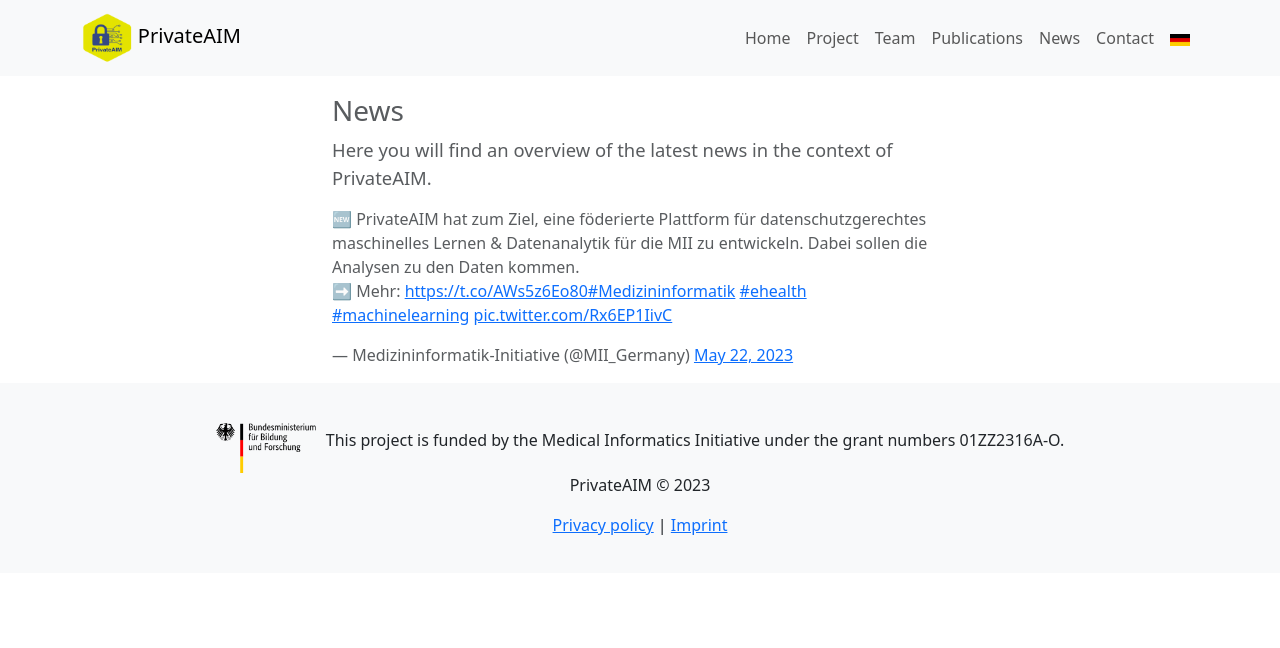
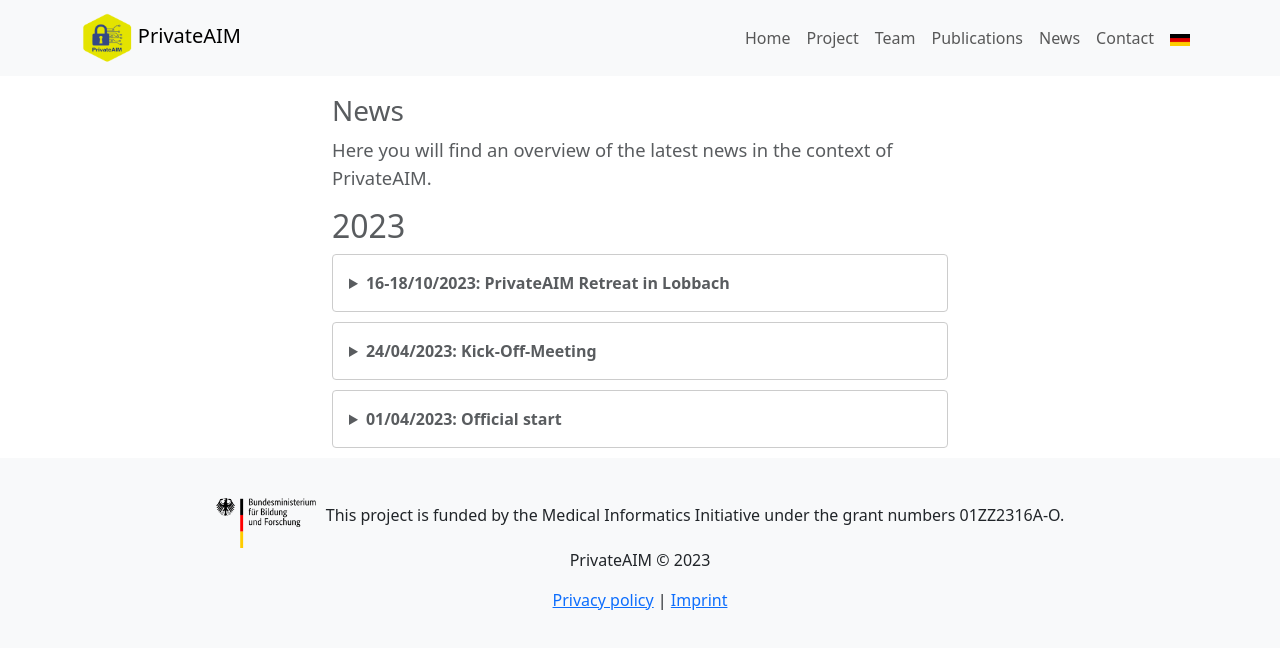
Before and after one commit to BIH-MI/private-aim-website, a plain HTML site: page eng/news.html in a window 1280 px wide. Drawn offline with nearby package versions, Linux system fonts and the light colour scheme.

Commit message:
Update eng_news.html

```diff
--- a/eng/news.html
+++ b/eng/news.html
@@ -1,5 +1,5 @@
 <!DOCTYPE html>
-<html lang="de">
+<html lang="eng">
 <head>
   <meta charset="UTF-8">
   <meta name="viewport" content="width=device-width, initial-scale=1.0">
@@ -46,6 +46,19 @@
     .main-header {
       margin-top: 3%;
     }
+    .custom-details {
+        border: 1px solid #ccc;
+        border-radius: 4px;
+        margin-bottom: 10px;
+    }
+    .custom-details summary {
+        cursor: pointer;
+        font-weight: bold;
+    }
+    .responsive-image {
+      max-width: 100%;
+      height: auto;
+    }
   </style>
 </head>
 <body>
@@ -89,8 +102,21 @@
     <h3 class="main-header">News</h3>
     <p class="text">Here you will find an overview of the latest news in the context of PrivateAIM.</p>
 
-    <blockquote class="twitter-tweet"><p lang="de" dir="ltr">🆕 PrivateAIM hat zum Ziel, eine föderierte Plattform für datenschutzgerechtes maschinelles Lernen &amp; Datenanalytik für die MII zu entwickeln. Dabei sollen die Analysen zu den Daten kommen.<br>➡ Mehr: <a href="https://t.co/AWs5z6Eo80">https://t.co/AWs5z6Eo80</a><a href="https://twitter.com/hashtag/Medizininformatik?src=hash&amp;ref_src=twsrc%5Etfw">#Medizininformatik</a> <a href="https://twitter.com/hashtag/ehealth?src=hash&amp;ref_src=twsrc%5Etfw">#ehealth</a> <a href="https://twitter.com/hashtag/machinelearning?src=hash&amp;ref_src=twsrc%5Etfw">#machinelearning</a> <a href="https://t.co/Rx6EP1IivC">pic.twitter.com/Rx6EP1IivC</a></p>&mdash; Medizininformatik-Initiative (@MII_Germany) <a href="https://twitter.com/MII_Germany/status/1660541565792661505?ref_src=twsrc%5Etfw">May 22, 2023</a></blockquote> <script async src="https://platform.twitter.com/widgets.js" charset="utf-8"></script>
-</div>
+    <h2>2023</h2>
+    <details class="custom-details p-3">
+      <summary>16-18/10/2023: PrivateAIM Retreat in Lobbach</summary>
+      <p class="mt-2">The first PrivateAIM Retreat took place in Lobbach from 16 to 18 October. This was the first face-to-face meeting of all project partners. In an atmosphere of lively dialogue and cooperation, we laid important foundations for the successful future of our project.</p>
+      <img src="../images/private-aim-retreat.jpg" alt="group_photo" class="responsive-image">
+    </details>
+    <details class="custom-details p-3">
+      <summary>24/04/2023: Kick-Off-Meeting</summary>
+      <p class="mt-2">The PrivateAIM virtual kick-off meeting took place on 24 April 2023. All team members came together to initiate and plan the first phase of the project.</p>
+    </details>
+    <details class="custom-details p-3">
+      <summary>01/04/2023: Official start</summary>
+      <p class="mt-2">The PrivateAIM project officially started on 01.04.2023. We will report regularly on the progress of the project on this website.</p>
+    </details>
+  </div>
 
   <div class="footer">
     <div class="sponsorship">
```
